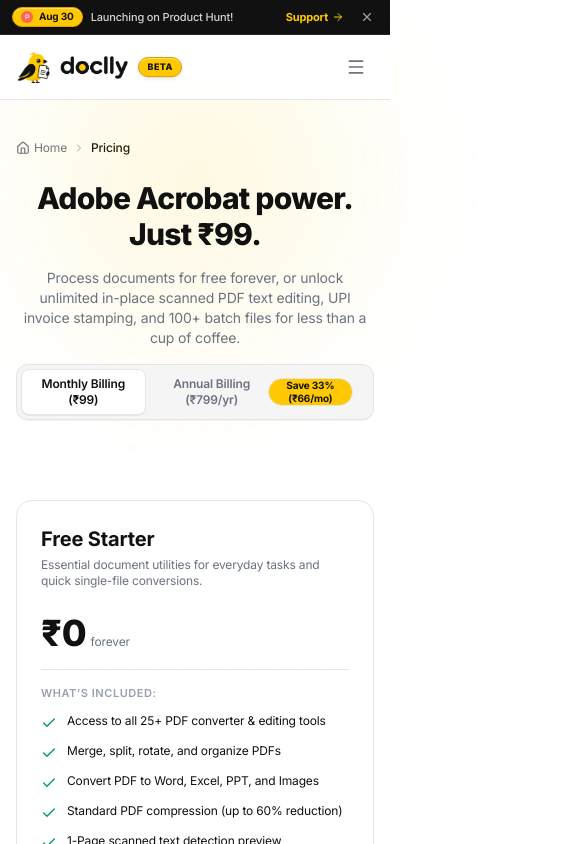
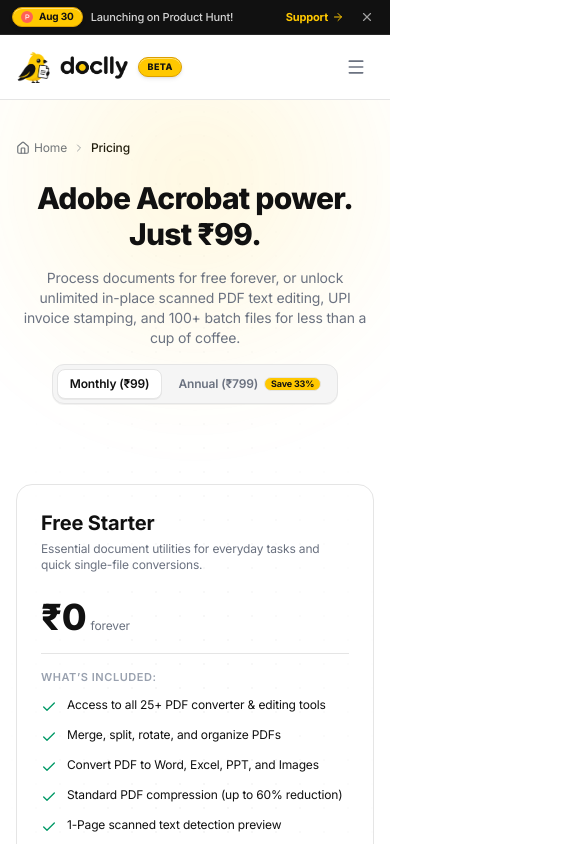
Before and after one commit to shivamapatel03/doclly, a React (Vite) app: page /pricing in a window 390 px wide. Shown: the top 844 px of the page, 585 px wide, since content can reach past the window. Built offline with nearby package versions, Linux system fonts and the light colour scheme.

Commit message:
Fix horizontal page overflow and lock modal to mobile viewport

```diff
--- a/src/components/common/Modal.tsx
+++ b/src/components/common/Modal.tsx
@@ -1,4 +1,5 @@
-import React, { useEffect } from 'react';
+import React, { useEffect, useState } from 'react';
+import { createPortal } from 'react-dom';
 import { X } from 'lucide-react';
 import { cn } from '../../lib/utils';
 
@@ -21,6 +22,12 @@
   maxWidth = 'lg',
   showCloseButton = true,
 }) => {
+  const [mounted, setMounted] = useState(false);
+
+  useEffect(() => {
+    setMounted(true);
+  }, []);
+
   useEffect(() => {
     const handleKeyDown = (e: KeyboardEvent) => {
       if (e.key === 'Escape') onClose();
@@ -39,56 +46,57 @@
     };
   }, [isOpen, onClose]);
 
-  if (!isOpen) return null;
+  if (!isOpen || !mounted) return null;
 
   const maxWidths = {
-    sm: 'max-w-sm',
-    md: 'max-w-md',
-    lg: 'max-w-lg',
-    xl: 'max-w-xl',
-    '2xl': 'max-w-2xl',
-    '4xl': 'max-w-4xl',
+    sm: 'max-w-[calc(100vw-1.5rem)] sm:max-w-sm',
+    md: 'max-w-[calc(100vw-1.5rem)] sm:max-w-md',
+    lg: 'max-w-[calc(100vw-1.5rem)] sm:max-w-lg',
+    xl: 'max-w-[calc(100vw-1.5rem)] sm:max-w-xl',
+    '2xl': 'max-w-[calc(100vw-1.5rem)] sm:max-w-2xl',
+    '4xl': 'max-w-[calc(100vw-1.5rem)] sm:max-w-4xl',
   };
 
-  return (
-    <div className="fixed inset-0 z-50 overflow-y-auto">
-      {/* Backdrop */}
+  return createPortal(
+    <div className="fixed inset-0 z-[9999] overflow-x-hidden overflow-y-auto flex items-center justify-center p-2 sm:p-4 bg-black/60 backdrop-blur-xs">
+      {/* Backdrop click listener */}
       <div
-        className="fixed inset-0 bg-black/40 backdrop-blur-xs transition-opacity animate-in fade-in duration-150"
+        className="fixed inset-0"
         onClick={onClose}
         aria-hidden="true"
       />
 
-      <div className="flex min-h-full items-center justify-center p-4 text-center sm:p-0">
+      {/* Modal Dialog Card */}
       <div
         className={cn(
-            'relative transform overflow-hidden rounded-xl bg-white text-left shadow-xl border border-[#E5E7EB] transition-all my-8 w-full animate-in zoom-in-95 duration-150',
+          'relative z-10 w-full rounded-2xl bg-white text-left shadow-2xl border border-[#E5E7EB] transition-all my-auto max-h-[92dvh] flex flex-col animate-in zoom-in-95 duration-150 overflow-hidden box-border',
           maxWidths[maxWidth]
         )}
         onClick={(e) => e.stopPropagation()}
       >
         {/* Header */}
         {(title || showCloseButton) && (
-            <div className="flex items-start justify-between px-6 pt-5 pb-4 border-b border-[#E5E7EB]">
-              <div>
-                {title && <h3 className="text-lg font-semibold text-[#111111]">{title}</h3>}
-                {description && <p className="text-xs text-[#6B7280] mt-1">{description}</p>}
+          <div className="flex items-start justify-between px-3.5 sm:px-6 pt-3.5 sm:pt-5 pb-2.5 sm:pb-4 border-b border-[#E5E7EB] shrink-0">
+            <div className="min-w-0 pr-2">
+              {title && <h3 className="text-sm sm:text-lg font-bold text-[#111111] leading-snug">{title}</h3>}
+              {description && <p className="text-[11px] sm:text-xs text-[#6B7280] mt-0.5 leading-tight sm:leading-relaxed">{description}</p>}
             </div>
             {showCloseButton && (
               <button
                 onClick={onClose}
-                  className="rounded-lg p-1.5 text-gray-400 hover:text-gray-600 hover:bg-gray-100 transition-colors ml-auto"
+                className="rounded-lg p-1 text-gray-400 hover:text-gray-600 hover:bg-gray-100 transition-colors shrink-0 -mr-1 -mt-1 cursor-pointer"
+                aria-label="Close modal"
               >
-                  <X className="w-5 h-5" />
+                <X className="w-4.5 h-4.5 sm:w-5 sm:h-5" />
               </button>
             )}
           </div>
         )}
 
         {/* Body */}
-          <div className="px-6 py-5">{children}</div>
+        <div className="px-3.5 py-3 sm:px-6 sm:py-5 overflow-y-auto flex-1">{children}</div>
       </div>
-      </div>
-    </div>
+    </div>,
+    document.body
   );
 };
--- a/src/components/common/UpgradeModal.tsx
+++ b/src/components/common/UpgradeModal.tsx
@@ -77,8 +77,8 @@
 
   return (
     <>
-      <div className="fixed inset-0 z-50 flex items-center justify-center p-4 bg-black/60 backdrop-blur-xs animate-in fade-in duration-150">
-        <div className="bg-white rounded-3xl max-w-sm w-full border border-[#E5E5E5] shadow-2xl overflow-hidden relative animate-in zoom-in-95 duration-150 p-5 sm:p-6 space-y-4">
+      <div className="fixed inset-0 z-50 flex items-center justify-center p-3 sm:p-4 bg-black/60 backdrop-blur-xs animate-in fade-in duration-150 overflow-x-hidden overflow-y-auto">
+        <div className="bg-white rounded-2xl sm:rounded-3xl max-w-sm w-full border border-[#E5E5E5] shadow-2xl overflow-y-auto relative animate-in zoom-in-95 duration-150 p-4 sm:p-6 space-y-4 my-auto max-h-[92dvh]">
 
           {/* Close button */}
           <button
--- a/src/index.css
+++ b/src/index.css
@@ -16,6 +16,14 @@
     --accent: var(--doclly-yellow);
     --accent-hover: #E6B400;
     --accent-light: #FFFBE6;
+  }
+
+  html, body {
+    overflow-x: hidden;
+    max-width: 100vw;
+    width: 100%;
+    margin: 0;
+    padding: 0;
   }
 
   body {
--- a/src/pages/PricingPage.tsx
+++ b/src/pages/PricingPage.tsx
@@ -71,10 +71,10 @@
   };
 
   return (
-    <div className="max-w-7xl mx-auto px-4 sm:px-6 lg:px-8 py-10 space-y-16 relative">
+    <div className="max-w-7xl mx-auto px-4 sm:px-6 lg:px-8 py-10 space-y-16 relative overflow-x-hidden">
       {/* Ambient background glow and pattern */}
-      <div className="doclly-ambient-glow opacity-60" />
-      <div className="absolute inset-0 doclly-dot-pattern opacity-35 pointer-events-none doclly-radial-mask" />
+      <div className="doclly-ambient-glow opacity-60 pointer-events-none" />
+      <div className="absolute inset-0 doclly-dot-pattern opacity-35 pointer-events-none doclly-radial-mask overflow-hidden" />
 
       <SeoHead
         title="Simple, Transparent Pricing — Doclly Pro (₹99/mo)"
@@ -93,28 +93,28 @@
         </p>
 
         {/* Billing Toggle */}
-        <div className="inline-flex items-center p-1 bg-[#F5F5F5] border border-[#E5E5E5] rounded-xl text-xs font-semibold shadow-2xs">
+        <div className="inline-flex flex-wrap items-center justify-center p-1 bg-[#F5F5F5] border border-[#E5E5E5] rounded-xl text-xs font-semibold shadow-2xs max-w-full gap-1">
           <button
             onClick={() => setBillingCycle('monthly')}
-            className={`px-4 py-1.5 rounded-lg transition-colors cursor-pointer ${
+            className={`px-3 sm:px-4 py-1.5 rounded-lg transition-colors cursor-pointer text-xs ${
               billingCycle === 'monthly'
                 ? 'bg-white text-[#111111] shadow-2xs border border-[#E5E5E5]'
                 : 'text-[#6B7280] hover:text-[#111111]'
             }`}
           >
-            Monthly Billing (₹99)
+            Monthly (₹99)
           </button>
           <button
             onClick={() => setBillingCycle('annual')}
-            className={`px-4 py-1.5 rounded-lg transition-colors flex items-center gap-1.5 cursor-pointer ${
+            className={`px-3 sm:px-4 py-1.5 rounded-lg transition-colors flex items-center gap-1.5 cursor-pointer text-xs ${
               billingCycle === 'annual'
                 ? 'bg-white text-[#111111] shadow-2xs border border-[#E5E5E5]'
                 : 'text-[#6B7280] hover:text-[#111111]'
             }`}
           >
-            <span>Annual Billing (₹799/yr)</span>
-            <span className="text-[10px] font-bold text-[#111111] bg-[#FFC800] px-1.5 py-0.2 rounded-full border border-[#E5E5E5]">
-              Save 33% (₹66/mo)
+            <span>Annual (₹799)</span>
+            <span className="text-[9px] sm:text-[10px] font-bold text-[#111111] bg-[#FFC800] px-1.5 py-0.2 rounded-full border border-[#E5E5E5]">
+              Save 33%
             </span>
           </button>
         </div>
@@ -199,13 +199,13 @@
       </div>
 
       {/* Feature Comparison Table */}
-      <div className="max-w-5xl mx-auto space-y-6 pt-8">
+      <div className="max-w-5xl mx-auto space-y-6 pt-8 w-full overflow-hidden">
         <h2 className="text-xl sm:text-2xl font-bold text-[#111111] text-center">
           Compare All Features
         </h2>
 
-        <div className="border border-[#E5E5E5] rounded-2xl bg-white overflow-hidden shadow-2xs">
-          <table className="w-full text-left text-xs sm:text-sm">
+        <div className="border border-[#E5E5E5] rounded-2xl bg-white overflow-x-auto shadow-2xs w-full max-w-full">
+          <table className="w-full min-w-[500px] text-left text-xs sm:text-sm">
             <thead className="bg-[#F5F5F5] text-[#6B7280] border-b border-[#E5E5E5]">
               <tr>
                 <th className="px-5 py-3 font-semibold">Feature</th>
```
Also changed, not shown: src/pages/AuthModal.tsx (+13 -13 lines). Lines whose indentation alone changed are shown as unchanged.
